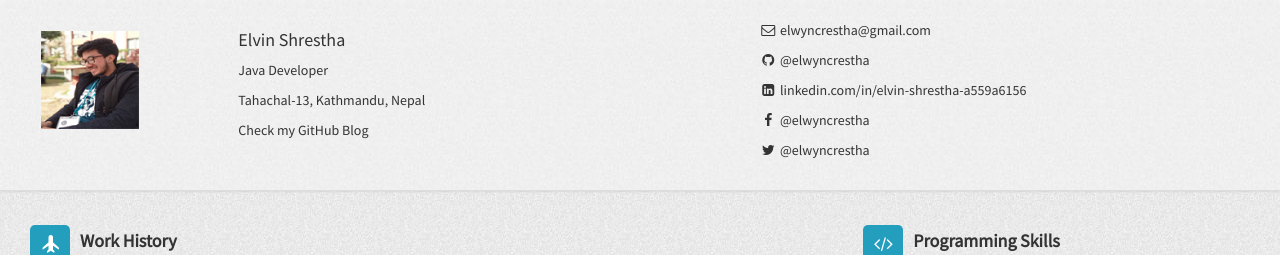
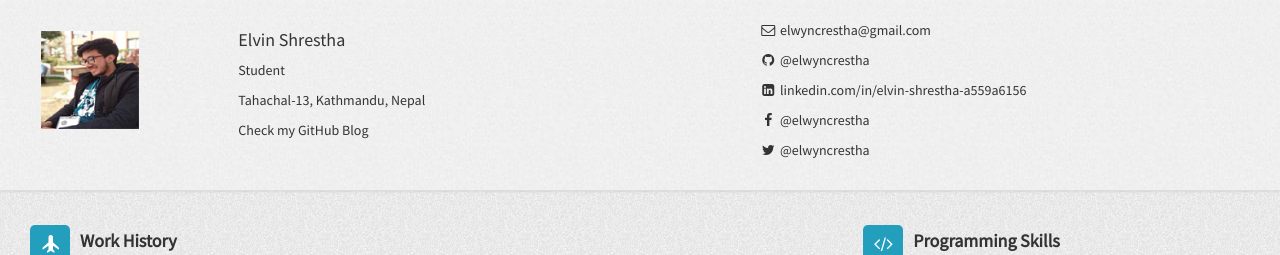
Before and after one commit to elwyncrestha/elwyncrestha.github.io-old, a Jekyll site: the page built from index.html, in a window 1280 px wide and 900 px high. Shown: the top 255 px of the window. Built offline with Jekyll 4.4.1, drawn with Linux system fonts in a browser that asks for light colours; nearby versions of some CDN libraries.

Commit message:
Update _config.yml

```diff
--- a/_config.yml
+++ b/_config.yml
@@ -15,7 +15,7 @@ exclude: [vendor]
 # Author settings
 author:
   name: Elvin Shrestha
-  title: Java Developer
+  title: Student
   address: Tahachal-13, Kathmandu, Nepal
   blogLink: https://elwyncrestha.github.io/elwyncrestha-blog/
   email: elwyncrestha@gmail.com
```
